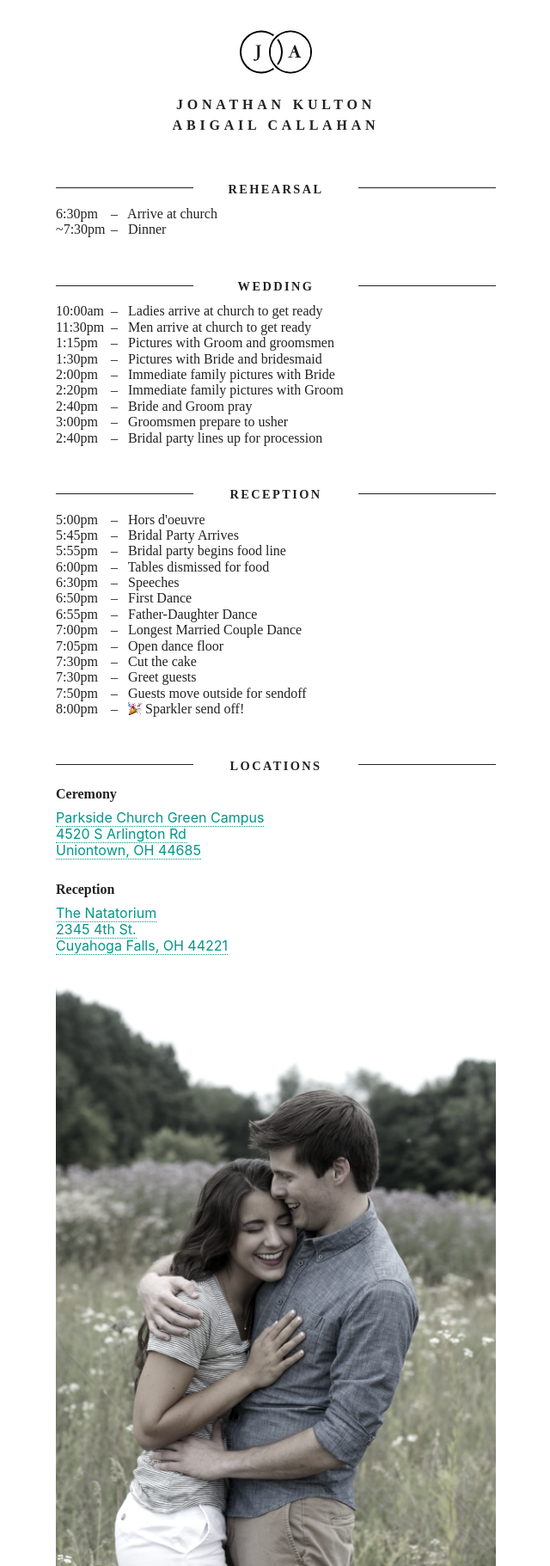
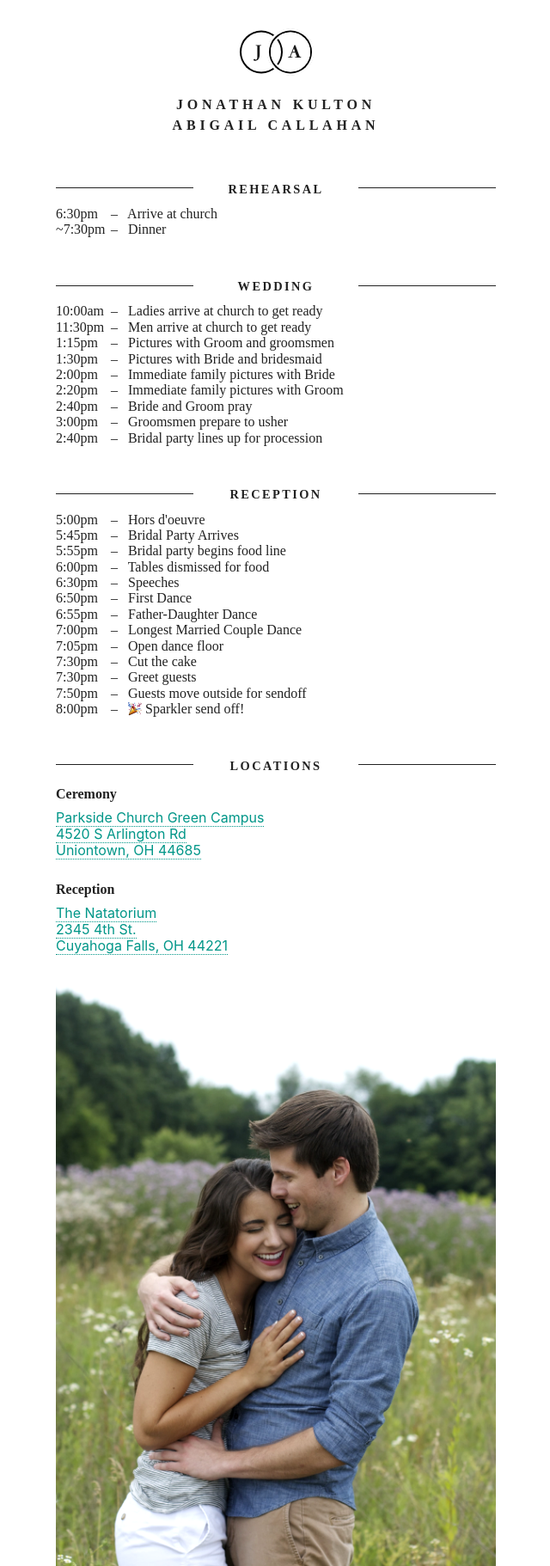
Before and after one commit to jkulton/jkulton.github.io, a Jekyll site: the page built from wedding/index.html, in a window 1280 px wide. Shown: the whole page at 86% size, without its empty margins (319-959 px from the left). Built offline with Jekyll 4.4.1, drawn with Linux system fonts in a browser that asks for light colours.

Commit message:
photo filter tweak

```diff
--- a/wedding/index.html
+++ b/wedding/index.html
@@ -97,7 +97,7 @@ title: "Wedding Info"
 
 </section>
 
-<img class="hero mt4 mw6 center db-ns" src="hero-min.jpg" style="margin-bottom:-.5rem;filter: brightness(110%) grayscale(70%);-webkit-filter: brightness(110%) grayscale(70%);" />
+<img class="hero mt4 mw6 center db-ns" src="hero-min.jpg" style="margin-bottom:-.5rem;" />
 
 <style>
 body { color: rgba(0,0,0,0.87); }
```
